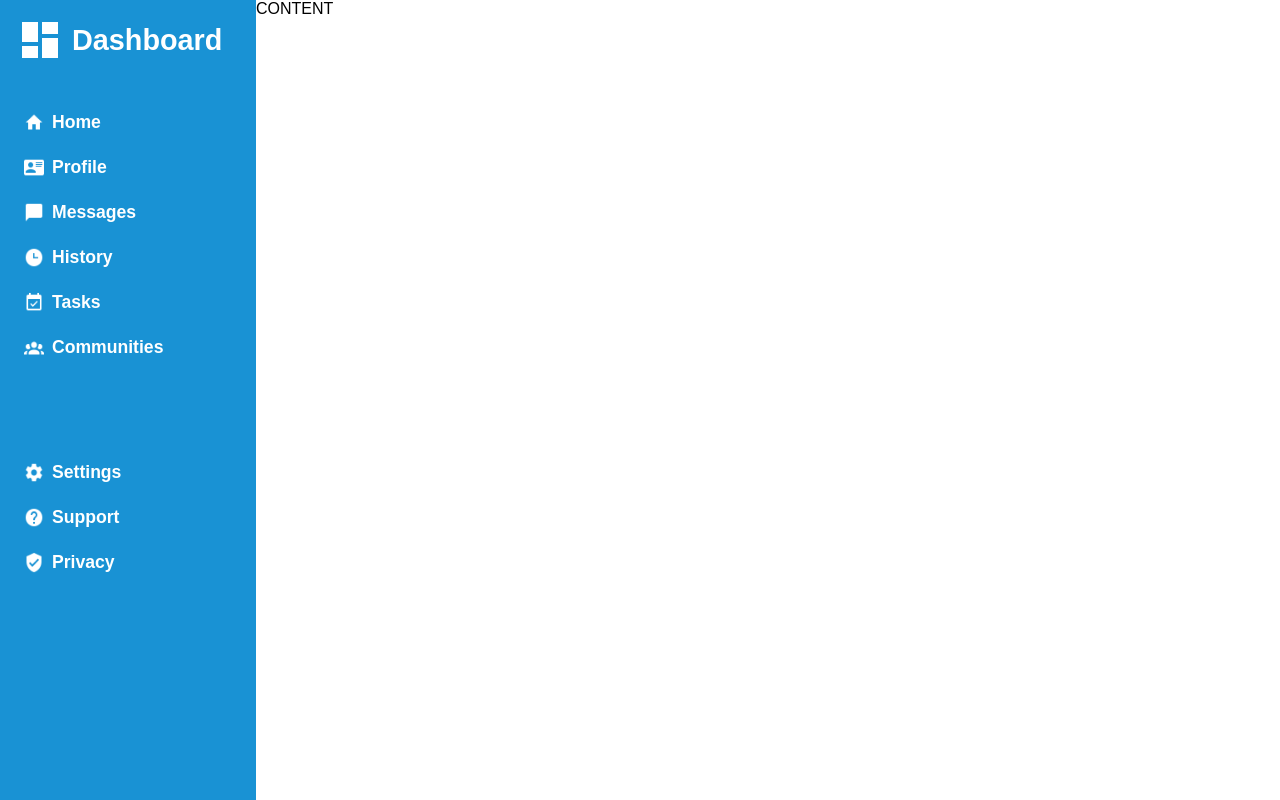
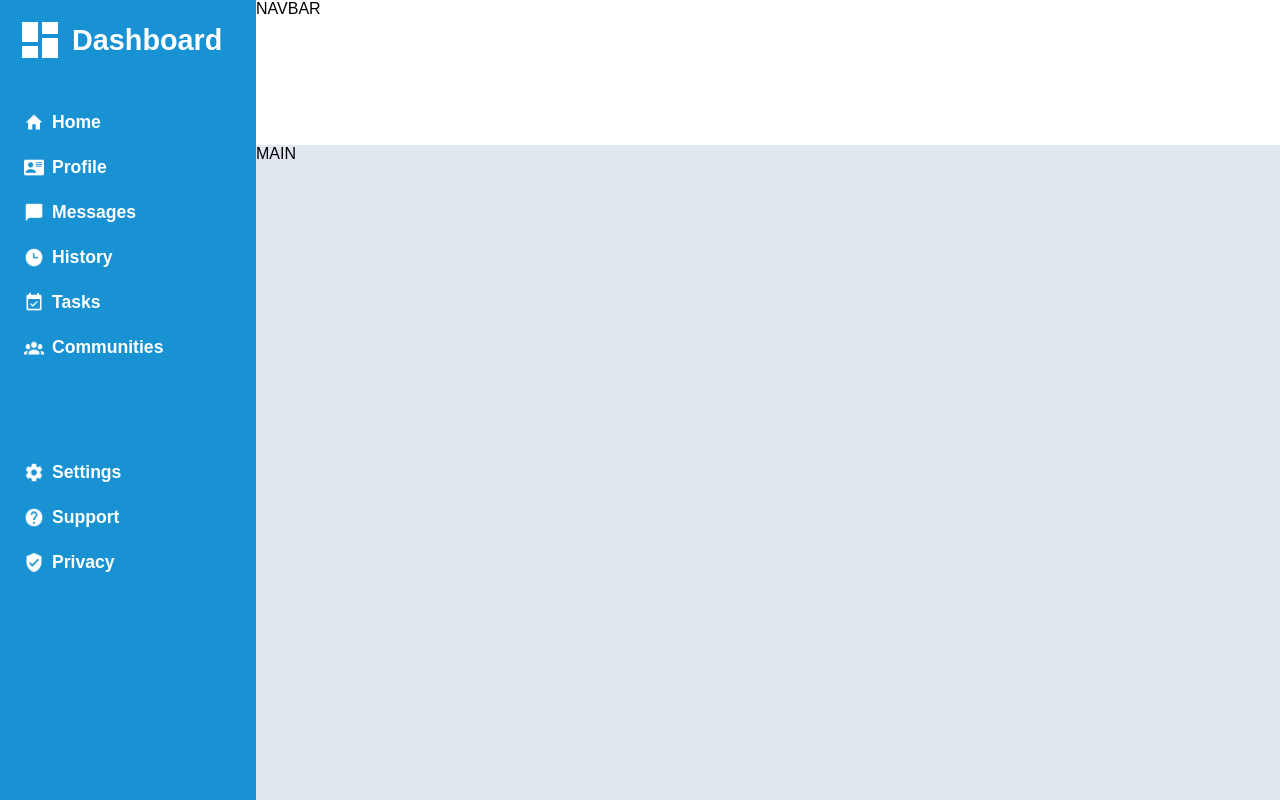
Before and after one commit to jozef-hudec-27/admin-dashboard, a plain HTML site: page index.html in a window 1280 px wide. Drawn offline with Linux system fonts and the light colour scheme.

Commit message:
Add navbar and main section to the page

```diff
--- a/css/style.css
+++ b/css/style.css
@@ -62,3 +62,15 @@ a {
     font-weight: 600;
     font-size: 1.8em;
 }
+
+.content-container {
+    display: grid;
+    grid-template-rows: 1fr 4.5fr;
+}
+
+.navbar {
+}
+
+.main {
+    background-color: rgb(226,232,240);
+}
--- a/index.html
+++ b/index.html
@@ -29,7 +29,9 @@
         </div>
 
         <div class="content-container">
-            CONTENT
+            <div class="navbar">NAVBAR</div>
+
+            <div class="main">MAIN</div>
         </div>
     </div>
 </body>
```
